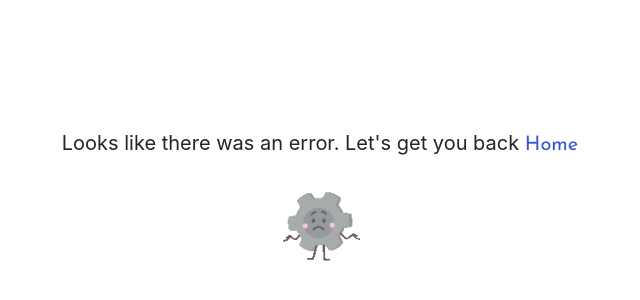
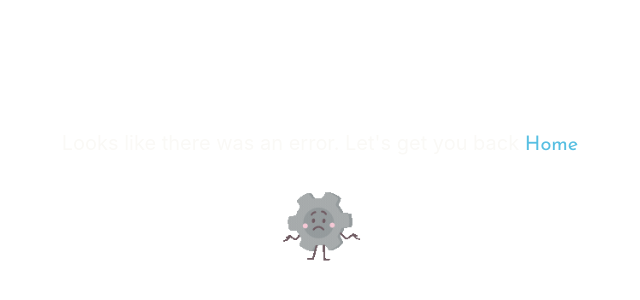
Before and after one commit to Vinzent786/Vincent-Portfolio, a React (Vite) app: page /error in a window 1280 px wide. Shown: the part 192-492 px from the top of the page, without its empty margins (320-960 px from the left). Built offline with nearby package versions, Linux system fonts and the light colour scheme.

Commit message:
Created a theme wrapper component

```diff
--- a/src/Components/App.jsx
+++ b/src/Components/App.jsx
@@ -1,6 +1,7 @@
 import { createBrowserRouter, RouterProvider } from "react-router-dom";
 import { lazy, Suspense } from "react";
 import { ThemeProvider } from "../Context/ThemeProvider.jsx";
+import ThemeWrapper from "./ThemeWrapper.jsx";
 import LoadingIcon from "./LoadingIcon.jsx";
 import Error from "./Error.jsx";
 import Layout from "./AppLayout/Layout.jsx";
@@ -39,15 +40,17 @@ export default function App() {
     },
     {
       path: '/error',
-      element: <Error />
+      element: <ThemeWrapper><Error /></ThemeWrapper>
     }
   ]);
 
   return (
-    <Suspense fallback={<LoadingIcon />}>
-      <ThemeProvider>
-        <RouterProvider router={router} />
-      </ThemeProvider>
-    </Suspense>
+    <ThemeProvider>
+      <ThemeWrapper>
+        <Suspense fallback={<LoadingIcon />}>
+          <RouterProvider router={router} />
+        </Suspense>
+      </ThemeWrapper>
+    </ThemeProvider>
   );
 }
--- /dev/null
+++ b/src/Components/ThemeWrapper.jsx
@@ -0,0 +1,18 @@
+import { useThemeContext } from '../Context/ThemeContext';
+import PropTypes from "prop-types";
+
+// Provides theme for compoents outside of layout, such as <Error /> and <LoadingIcon />
+export default function ThemeWrapper({ children }) {
+    const {theme} = useThemeContext();
+
+    return (
+        <div className={`relative h-screen w-screen ${(theme === 'dark') ? 'dark' : 'light'}`}>
+            {children}
+        </div>
+    );
+}
+
+// Prop validation
+ThemeWrapper.propTypes = {
+    children: PropTypes.node.isRequired
+};
```
